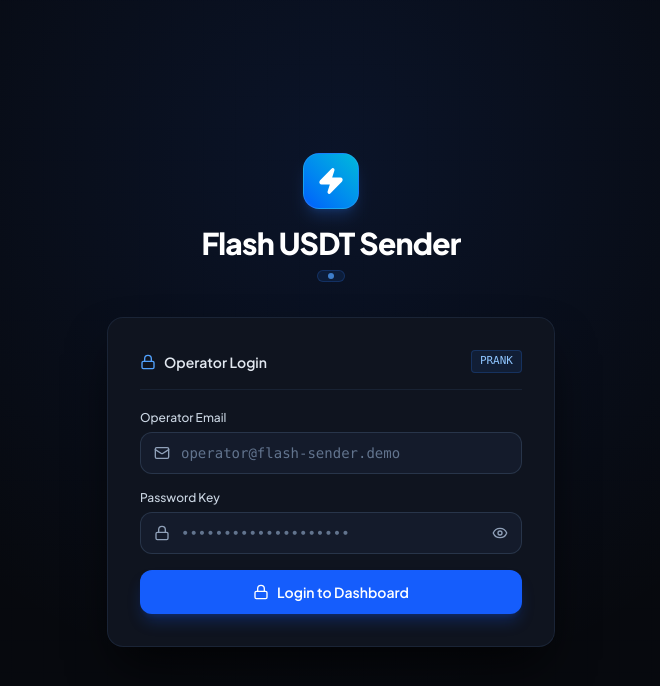
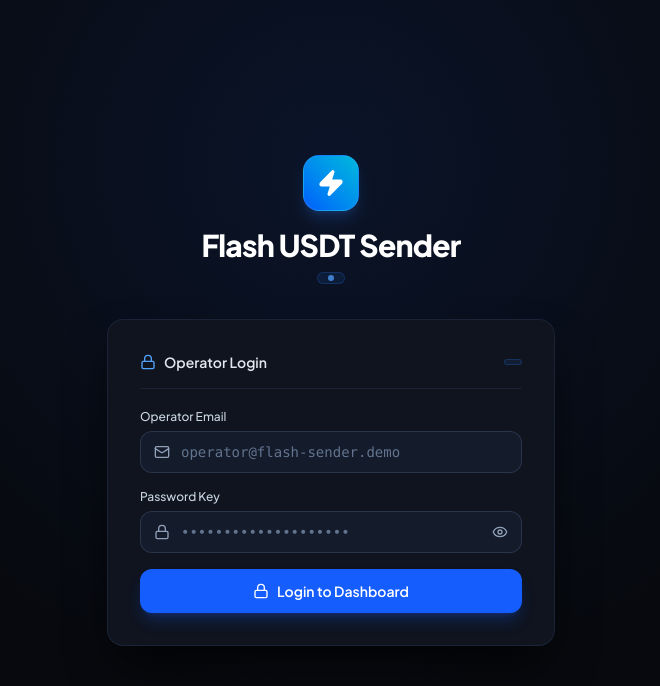
Before and after one commit to yapyapdd/generator, a React (Vite) app: page / in a window 1280 px wide. Shown: the top 686 px of the page, without its empty margins (309-969 px from the left). Built offline with nearby package versions, Linux system fonts and the light colour scheme.

Commit message:
Update LoginPage.tsx

```diff
--- a/src/components/LoginPage.tsx
+++ b/src/components/LoginPage.tsx
@@ -71,7 +71,7 @@ export const LoginPage: React.FC<LoginPageProps> = ({ onLoginSuccess }) => {
               <span>Operator Login</span>
             </div>
             <span className="text-[11px] font-mono text-blue-300 bg-blue-500/10 px-2 py-0.5 rounded border border-blue-500/20">
-              PRANK
+
             </span>
           </div>
 
```
